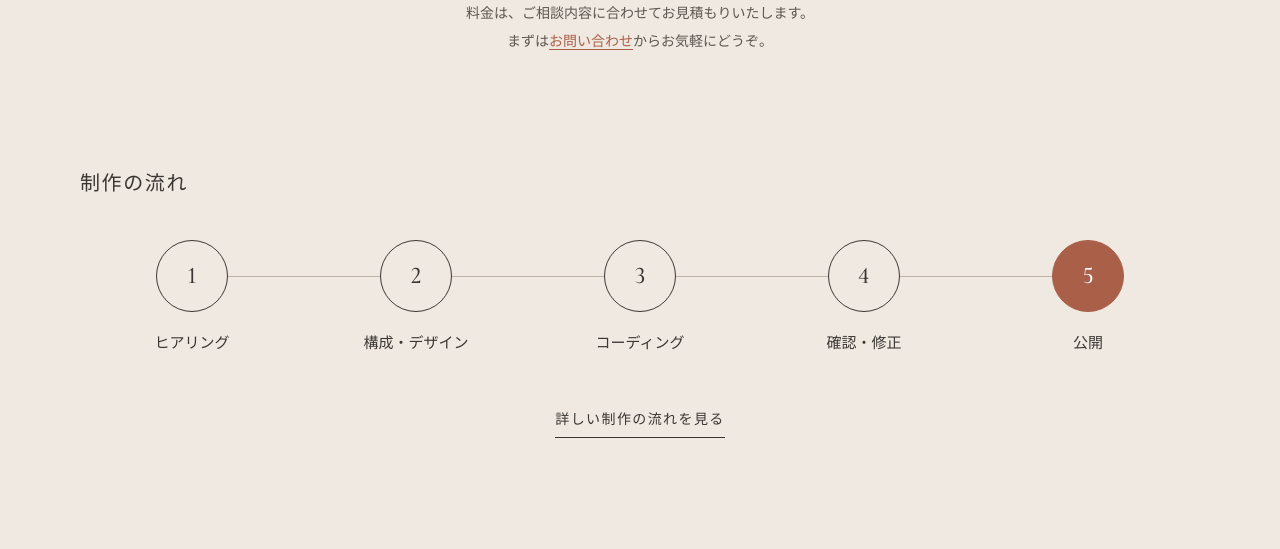
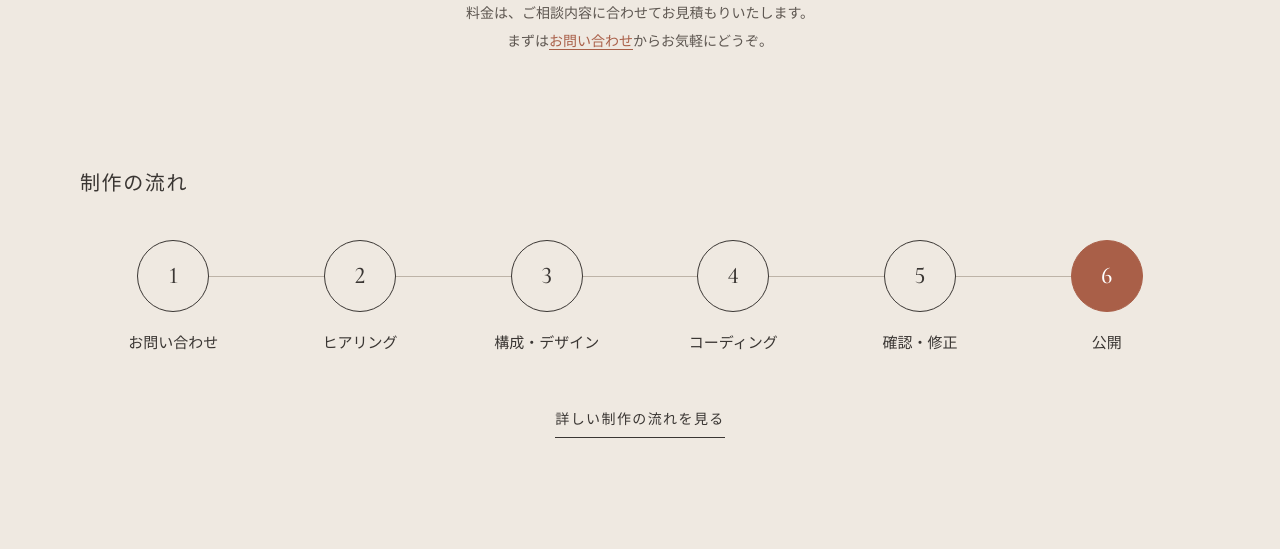
Before and after one commit to KATORI0717/portfolio, a WordPress theme: template front-page.php in a window 1280 px wide. Shown: the part 2981-3530 px from the top of the page. Run offline with PHP 8.4 and a stand-in for WordPress, Linux system fonts and the light colour scheme; the site name, menu and one post (Sample post) are stand-ins, and other content is empty.

Commit message:
トップ：制作の流れを6段階にそろえる

```diff
--- a/front-page.php
+++ b/front-page.php
@@ -128,6 +128,7 @@
 	<p class="service__note">料金は、ご相談内容に合わせてお見積もりいたします。<br>まずは<a href="<?php echo esc_url( home_url( '/contact/' ) ); ?>">お問い合わせ</a>からお気軽にどうぞ。</p>
 	<h3 class="service__flow-title">制作の流れ</h3>
 	<ol class="service__flow">
+		<li class="service__flow-item">お問い合わせ</li>
 		<li class="service__flow-item">ヒアリング</li>
 		<li class="service__flow-item">構成・デザイン</li>
 		<li class="service__flow-item">コーディング</li>
--- a/style.css
+++ b/style.css
@@ -535,15 +535,15 @@ margin: 0;
 .service__flow {
   position: relative;
   display: grid;
-  grid-template-columns: repeat(5,1fr);
+  grid-template-columns: repeat(6,minmax(0,1fr));
   counter-reset: flow;
 }
 .service__flow::before {
   content: "";
   position: absolute;
   top: 36px;
-  left: 10%;
-  right: 10%;
+  left: calc(100% / 12);
+  right: calc(100% / 12);
   height: 1px;
   background: #BDB3A7;
 }
```
